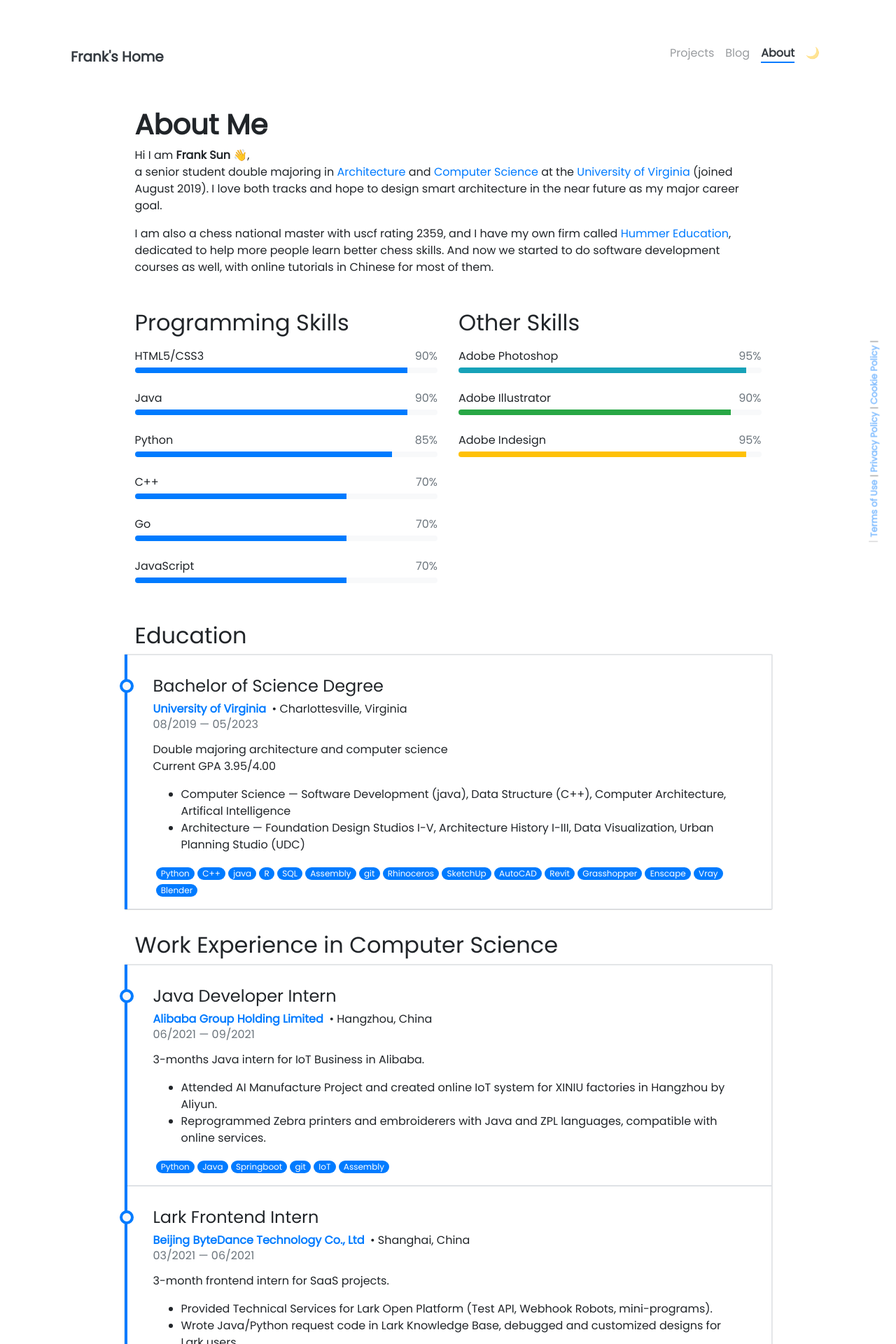
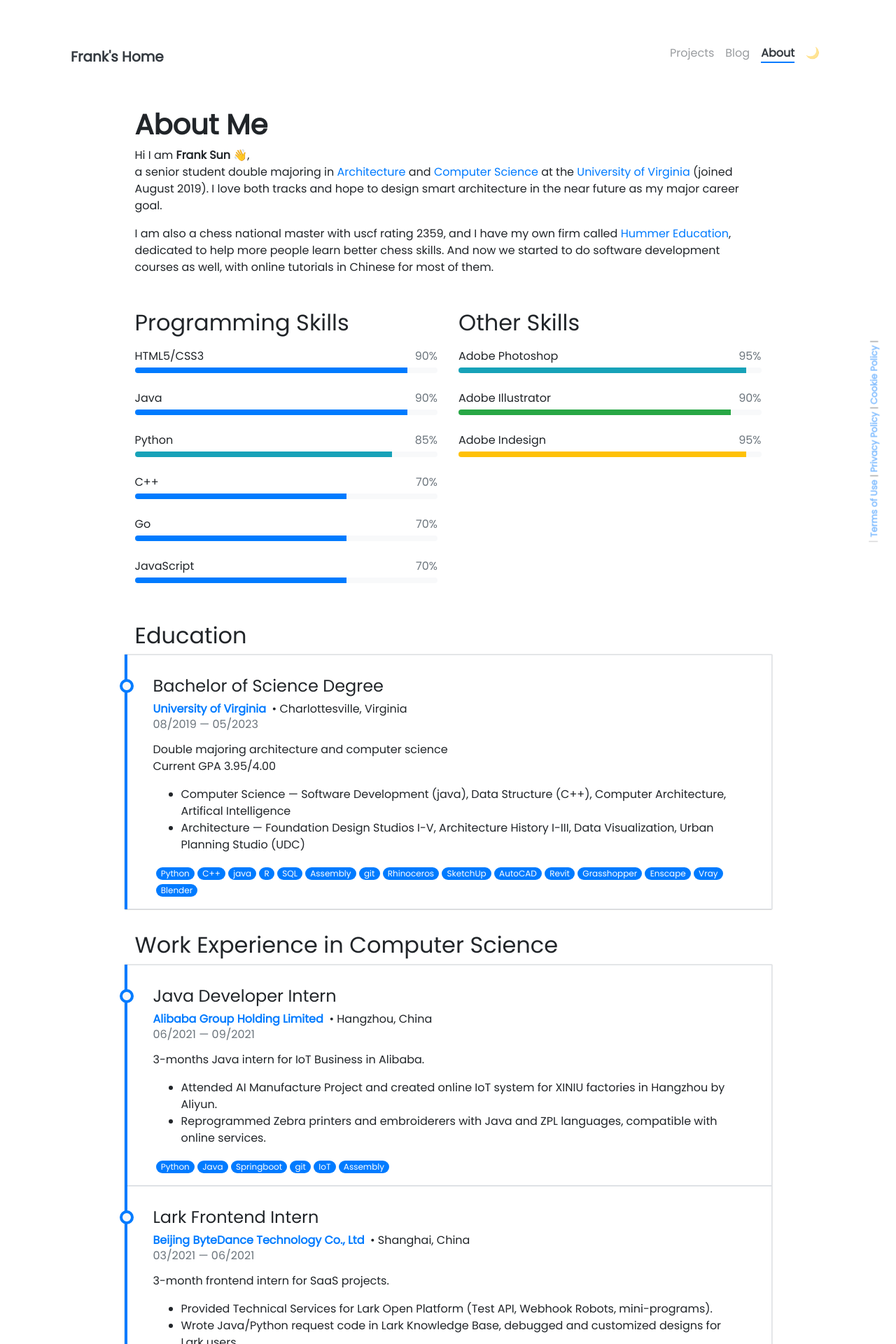
Before and after one commit to FangFrankSun/Personal_Website, a Jekyll site: the page built from pages/about.md, in a window 1280 px wide. Shown: the top 1920 px of the page at 70% size. Built offline with Jekyll 4.4.1, drawn with Linux system fonts in a browser that asks for light colours; nearby versions of some CDN libraries; emoji names are drawn with the system emoji font.

Commit message:
Update programming-skills.yml

```diff
--- a/_data/programming-skills.yml
+++ b/_data/programming-skills.yml
@@ -8,7 +8,7 @@
 
 - name: Python
   percentage: 85
-  color: Blue3
+  color: info
 
 - name: C++
   percentage: 70
```
